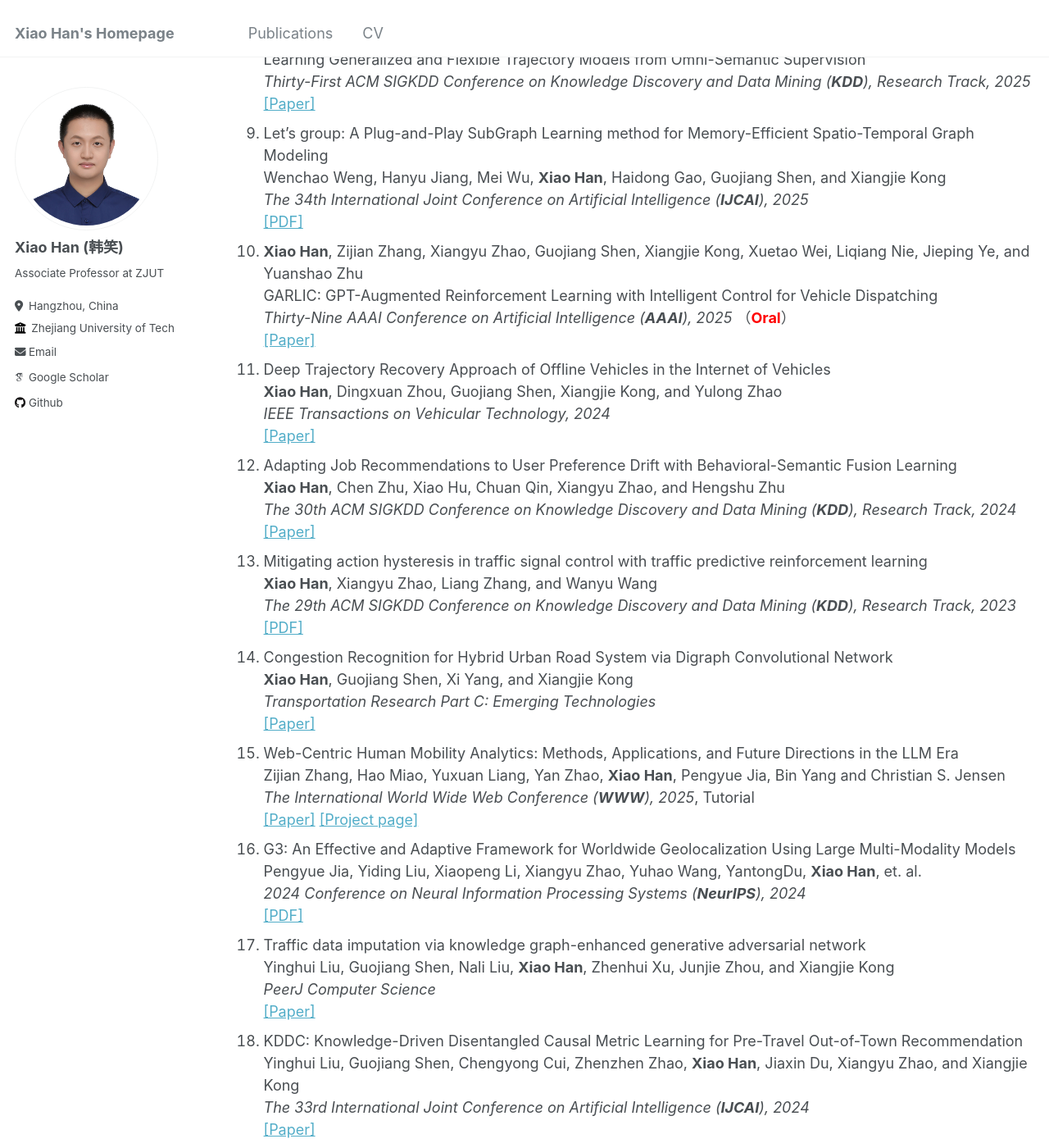
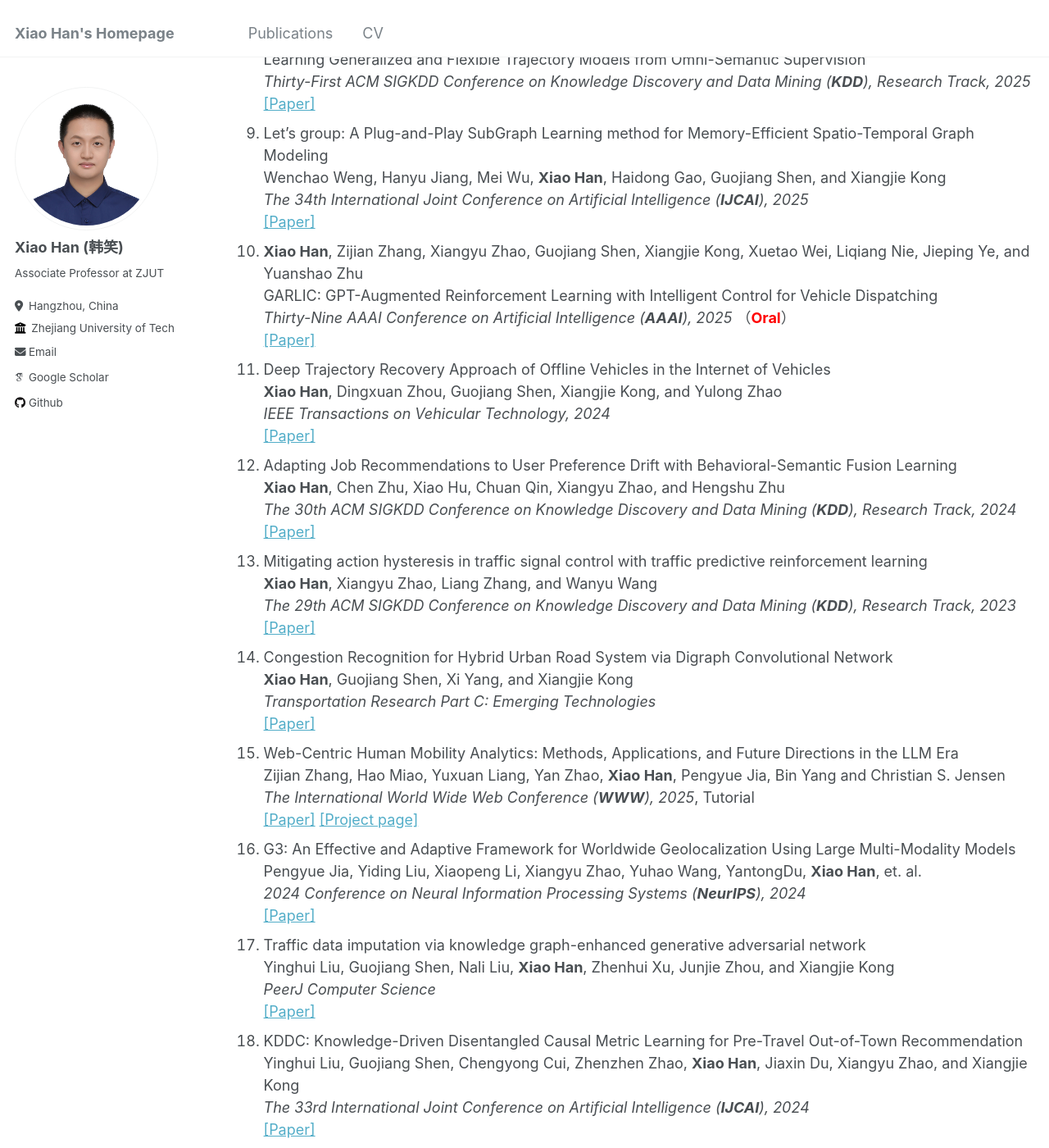
Before and after one commit to hahahenha/hahahenha.github.io, a Jekyll site: the page built from _pages/publications.md, in a window 1280 px wide and 1400 px high, scrolled down 980 px. Shown: the whole window at 82% size. Built offline with Jekyll 4.4.1, drawn with Linux system fonts in a browser that asks for light colours; some web fonts are replaced.

Commit message:
Update publications.md

```diff
--- a/_pages/publications.md
+++ b/_pages/publications.md
@@ -22,7 +22,7 @@ author_profile: true
     Data Efficient Adaptation in Large Language Models via Continuous Low-Rank Fine-Tuning <br>
     <Strong>Xiao Han</Strong>, Zimo Zhao, Wanyu Wang, Maolin Wang, Zitao Liu, Yi Chang, and Xiangyu Zhao <br>
     <em>The Thirty-ninth Annual Conference on Neural Information Processing Systems (<Strong>NeurIPS</Strong>), 2025</em> <br>
-    <a target="_blank" rel="noopener" href="https://">[Paper]</a>
+    <a target="_blank" rel="noopener" href="https://arxiv.org/pdf/2509.18942?">[Paper]</a>
     <a target="_blank" rel="noopener" href="https://github.com/zzm-black/DEAL-Continuous-Low-Rank-Fine-Tuning">[Code]</a>
   </li>
 
@@ -78,7 +78,7 @@ author_profile: true
       Let’s group: A Plug-and-Play SubGraph Learning method for Memory-Efficient Spatio-Temporal Graph Modeling <br>
       Wenchao Weng, Hanyu Jiang, Mei Wu, <Strong>Xiao Han</Strong>, Haidong Gao, Guojiang Shen, and Xiangjie Kong <br>
       <em>The 34th International Joint Conference on Artificial Intelligence (<Strong>IJCAI</Strong>), 2025</em> <br>
-      <a target="_blank" rel="noopener" href="">[PDF]</a>
+      <a target="_blank" rel="noopener" href="">[Paper]</a>
   </li>
 
   <li>
@@ -106,7 +106,7 @@ author_profile: true
       Mitigating action hysteresis in traffic signal control with traffic predictive reinforcement learning <br>
       <Strong>Xiao Han</Strong>, Xiangyu Zhao, Liang Zhang, and Wanyu Wang <br>
       <em>The 29th ACM SIGKDD Conference on Knowledge Discovery and Data Mining (<Strong>KDD</Strong>), Research Track, 2023</em> <br>
-      <a target="_blank" rel="noopener" href="https://dl.acm.org/doi/abs/10.1145/3580305.3599528">[PDF]</a>
+      <a target="_blank" rel="noopener" href="https://dl.acm.org/doi/abs/10.1145/3580305.3599528">[Paper]</a>
   </li>
 
   <li>
@@ -128,7 +128,7 @@ author_profile: true
       G3: An Effective and Adaptive Framework for Worldwide Geolocalization Using Large Multi-Modality Models <br>
       Pengyue Jia, Yiding Liu, Xiaopeng Li, Xiangyu Zhao, Yuhao Wang, YantongDu, <Strong>Xiao Han</Strong>, et. al. <br>
       <em>2024 Conference on Neural Information Processing Systems (<Strong>NeurIPS</Strong>), 2024</em> <br>
-      <a target="_blank" rel="noopener" href="https://arxiv.org/abs/2405.14702">[PDF]</a>
+      <a target="_blank" rel="noopener" href="https://arxiv.org/abs/2405.14702">[Paper]</a>
   </li>
 
   <li>
@@ -163,6 +163,6 @@ author_profile: true
       Traffic speed prediction: An attention-based method <br>
       Duanyang Liu, Longfeng Tang, Guojiang Shen, and <Strong>Xiao Han</Strong> <br>
       <em>Sensors</em> <br>
-      <a target="_blank" rel="noopener" href="https://www.mdpi.com/1424-8220/19/18/3836">[Papaer]</a>
+      <a target="_blank" rel="noopener" href="https://www.mdpi.com/1424-8220/19/18/3836">[Paper]</a>
   </li>
 </ol>
```
